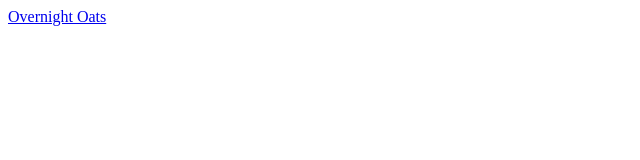
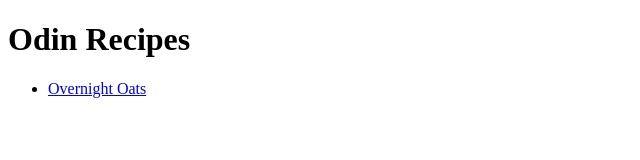
Before and after one commit to anthonyr1616/odin-recipes, a plain HTML site: page index.html in a window 1280 px wide. Shown: the whole page, without its empty margins (0-640 px from the left). Drawn offline with Linux system fonts and the light colour scheme.

Commit message:
Add heading to index.html

```diff
--- a/index.html
+++ b/index.html
@@ -4,11 +4,14 @@
 <head>
     <meta charset="UTF-8">
     <meta name="viewport" content="width=device-width, initial-scale=1.0">
-    <title>Recipes</title>
+    <title>Meal Prep Recipes</title>
 </head>
 
 <body>
-    <a href="recipes/overnight-oats.html">Overnight Oats</a>
+    <h1>Odin Recipes</h1>
+    <ul>
+        <li><a href="recipes/overnight-oats.html">Overnight Oats</a></li>
+    </ul>
 </body>
 
 </html>
```
